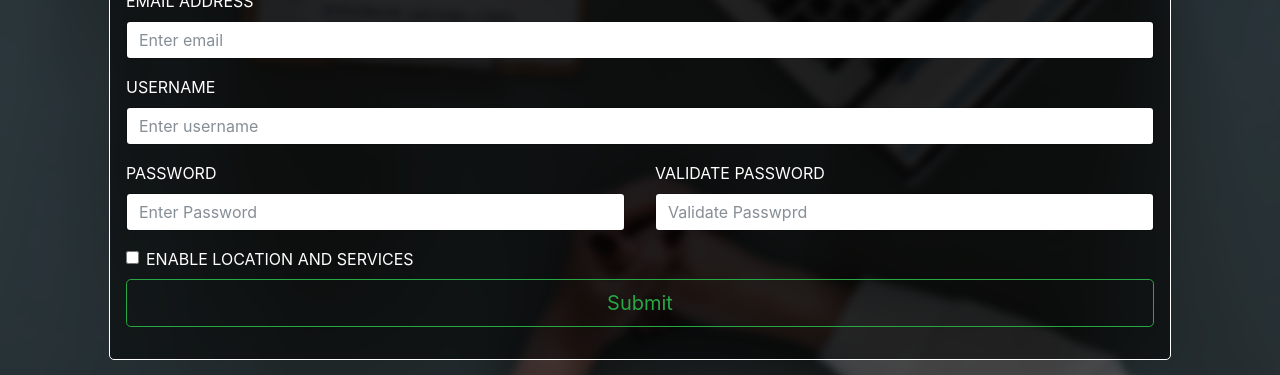
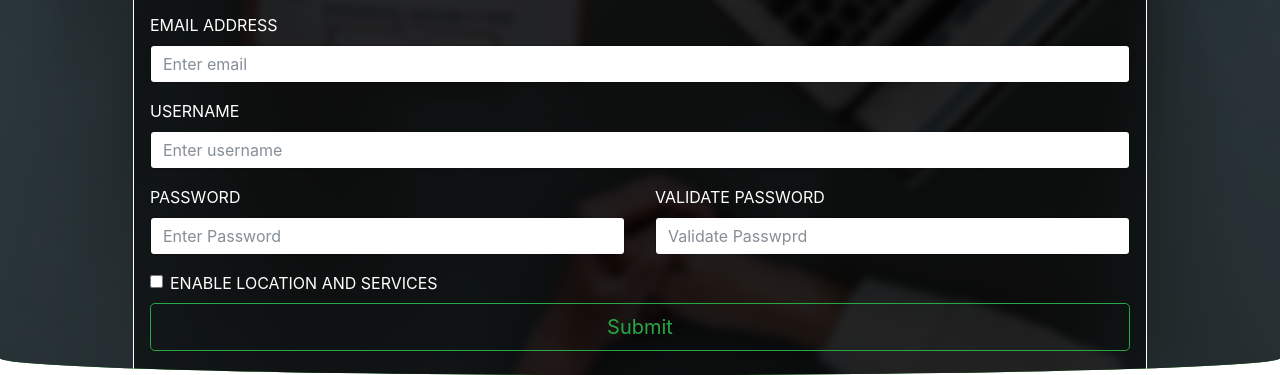
Before and after one commit to JLubos/MapDuty, a website: page src/index.html in a window 1280 px wide. Shown: the part 425-800 px from the top of the page. Drawn offline with Linux system fonts and the light colour scheme.

Commit message:
Landing Page finished

```diff
--- a/src/index.html
+++ b/src/index.html
@@ -16,7 +16,7 @@
         <div class="background-img"></div>
 
         <div class="container col-6-sm">
-            <form class="p-3 m-4">
+            <form class="p-3 m-5">
               <h1 class="text-center">MAP DUTY</h1>
                 <div class="row">
                   <div class="col needs-validation" novalidate>
--- a/src/scss/style.scss
+++ b/src/scss/style.scss
@@ -24,6 +24,7 @@
     overflow: hidden;
     position: relative;
     text-transform: uppercase;
+    border-radius: 0 0 95% 95% / 4%;
   }
 
   .background-img {
```
Also changed, not shown: src/css/style.css.
